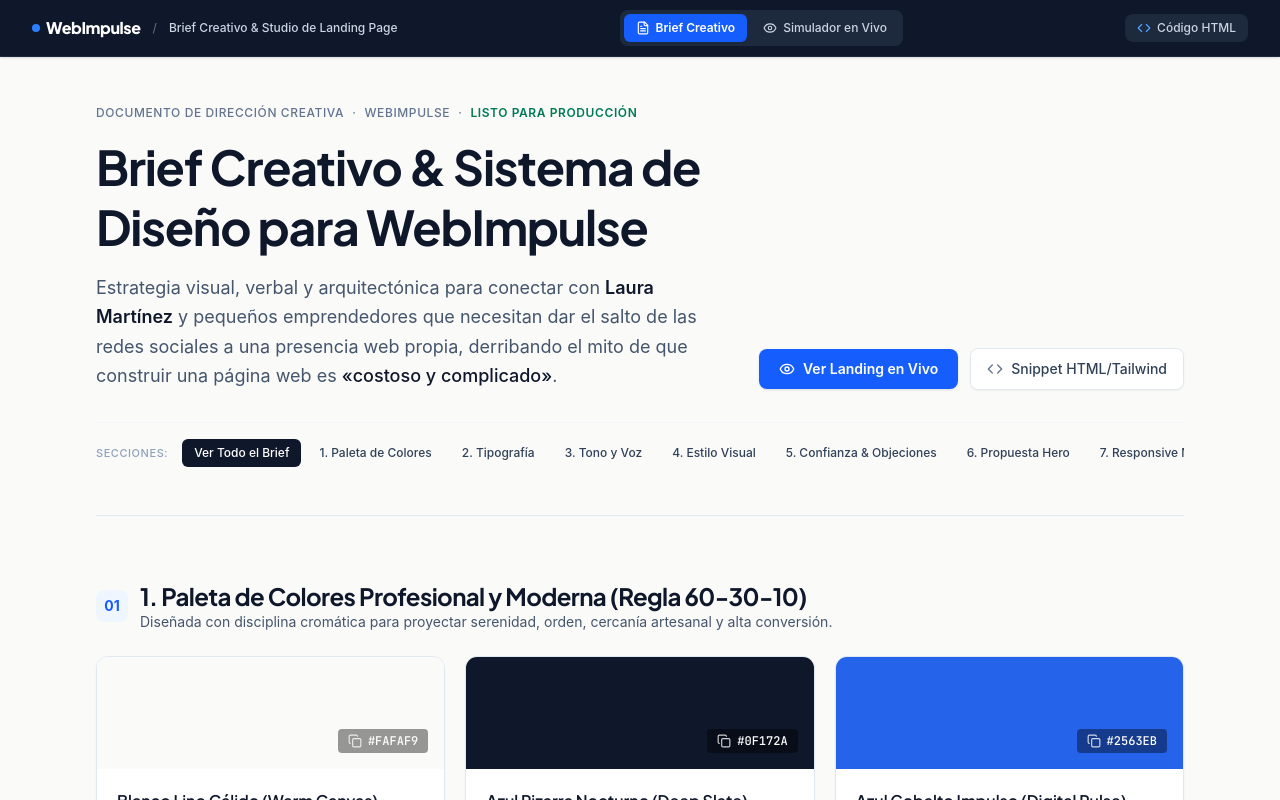
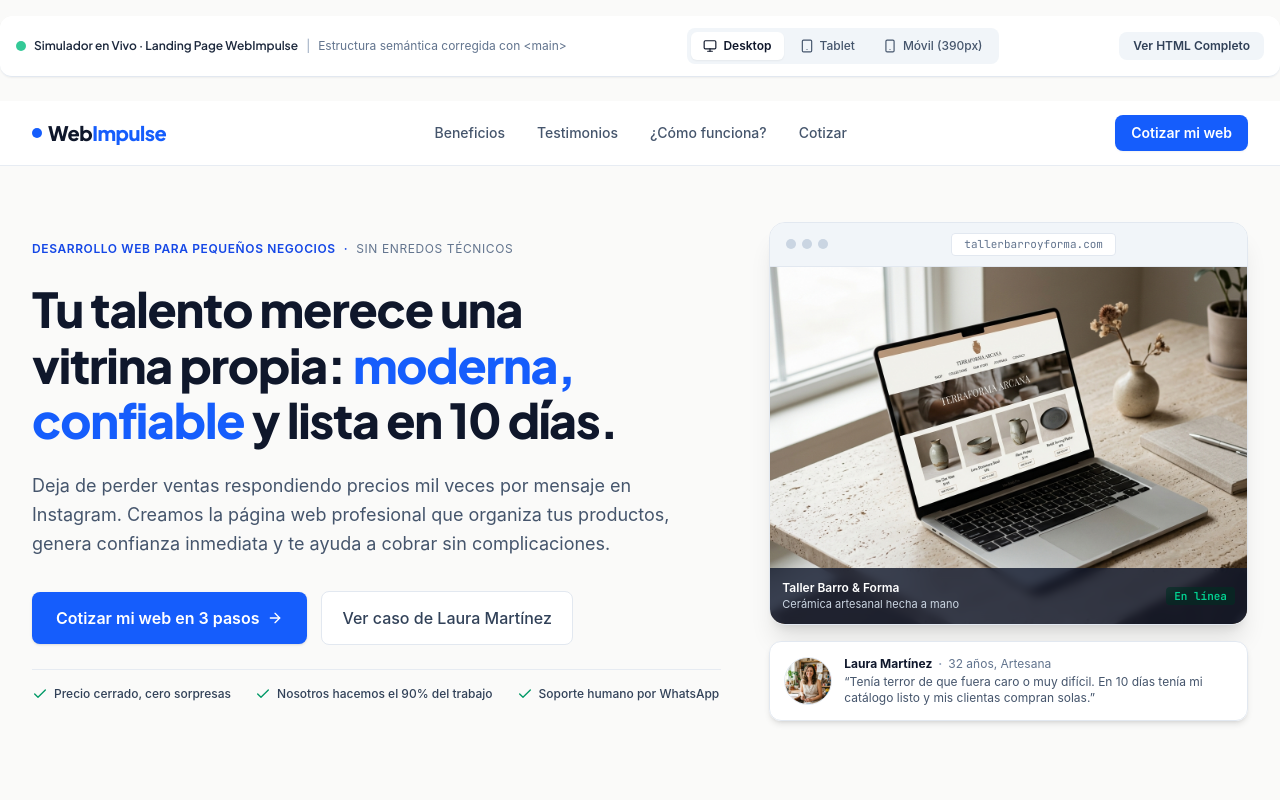
Before and after one commit to juanmerchan05/webimpulse-landing, a React (Vite) app: page / in a window 1280 px wide. Shown: the top 800 px of the page. Built offline with nearby package versions, Linux system fonts and the light colour scheme.

Commit message:
Update App.tsx

```diff
--- a/src/App.tsx
+++ b/src/App.tsx
@@ -1,92 +1,22 @@
 import React, { useState } from 'react';
-import { BriefView } from './components/BriefView';
 import { LandingPreview } from './components/LandingPreview';
 import { DiagnosisModal } from './components/DiagnosisModal';
 import { CodeExportModal } from './components/CodeExportModal';
-import { FileText, Eye, Code, Sparkles, Layers, ShieldCheck } from 'lucide-react';
 
 export default function App() {
-  const [currentView, setCurrentView] = useState<'brief' | 'preview'>('brief');
   const [isDiagnosisOpen, setIsDiagnosisOpen] = useState(false);
   const [isCodeExportOpen, setIsCodeExportOpen] = useState(false);
 
   return (
-    <div className="min-h-screen bg-[#FAFAF9] text-[#0F172A] flex flex-col font-sans selection:bg-blue-600/15 selection:text-[#0F172A]">
+    <div className="min-h-screen bg-[#FAFAF9] text-[#0F172A] font-sans antialiased selection:bg-blue-600/15 selection:text-[#0F172A]">
 
-      {/* Top Application Director Banner */}
-      <nav className="bg-slate-900 text-white border-b border-slate-800 sticky top-0 z-50 shadow-sm">
-        <div className="max-w-7xl mx-auto px-4 sm:px-6 lg:px-8 h-14 flex items-center justify-between">
-
-          {/* Brand & Project Identity */}
-          <div className="flex items-center gap-3">
-            <span className="font-heading font-extrabold text-base tracking-tight flex items-center gap-1.5">
-              <span className="w-2 h-2 rounded-full bg-blue-500"></span>
-              WebImpulse
-            </span>
-            <span className="text-slate-500 text-xs hidden sm:inline">/</span>
-            <span className="text-xs text-slate-300 font-medium hidden sm:inline">
-              Brief Creativo & Studio de Landing Page
-            </span>
-          </div>
-
-          {/* Mode Switcher Segmented Control */}
-          <div className="flex items-center gap-1 p-1 bg-slate-800 rounded-lg text-xs font-medium">
-            <button
-              onClick={() => setCurrentView('brief')}
-              className={`inline-flex items-center gap-1.5 px-3 py-1.5 rounded-md transition-all ${
-                currentView === 'brief'
-                  ? 'bg-blue-600 text-white font-semibold shadow-xs'
-                  : 'text-slate-300 hover:text-white'
-              }`}
-            >
-              <FileText className="w-3.5 h-3.5" />
-              <span>Brief Creativo</span>
-            </button>
-
-            <button
-              onClick={() => setCurrentView('preview')}
-              className={`inline-flex items-center gap-1.5 px-3 py-1.5 rounded-md transition-all ${
-                currentView === 'preview'
-                  ? 'bg-blue-600 text-white font-semibold shadow-xs'
-                  : 'text-slate-300 hover:text-white'
-              }`}
-            >
-              <Eye className="w-3.5 h-3.5" />
-              <span>Simulador en Vivo</span>
-            </button>
-          </div>
-
-          {/* Action buttons */}
-          <div className="flex items-center gap-2">
-            <button
-              onClick={() => setIsCodeExportOpen(true)}
-              className="inline-flex items-center gap-1.5 px-3 py-1.5 text-xs font-medium text-slate-300 hover:text-white bg-slate-800 hover:bg-slate-700 rounded-lg transition-colors"
-              title="Ver código inicial HTML/Tailwind"
-            >
-              <Code className="w-3.5 h-3.5 text-blue-400" />
-              <span className="hidden md:inline">Código HTML</span>
-            </button>
-          </div>
-
-        </div>
-      </nav>
-
-      {/* Main View Area */}
-      <main className="flex-1 pb-16">
-        {currentView === 'brief' ? (
-          <BriefView
-            onSwitchToPreview={() => setCurrentView('preview')}
-            onOpenCodeExport={() => setIsCodeExportOpen(true)}
-          />
-        ) : (
-          <LandingPreview
-            onOpenDiagnosis={() => setIsDiagnosisOpen(true)}
-            onOpenCodeExport={() => setIsCodeExportOpen(true)}
-          />
-        )}
+      <main>
+        <LandingPreview
+          onOpenDiagnosis={() => setIsDiagnosisOpen(true)}
+          onOpenCodeExport={() => setIsCodeExportOpen(true)}
+        />
       </main>
 
-      {/* Modals */}
       <DiagnosisModal
         isOpen={isDiagnosisOpen}
         onClose={() => setIsDiagnosisOpen(false)}
@@ -96,6 +26,7 @@ export default function App() {
         isOpen={isCodeExportOpen}
         onClose={() => setIsCodeExportOpen(false)}
       />
+
     </div>
   );
 }
```
